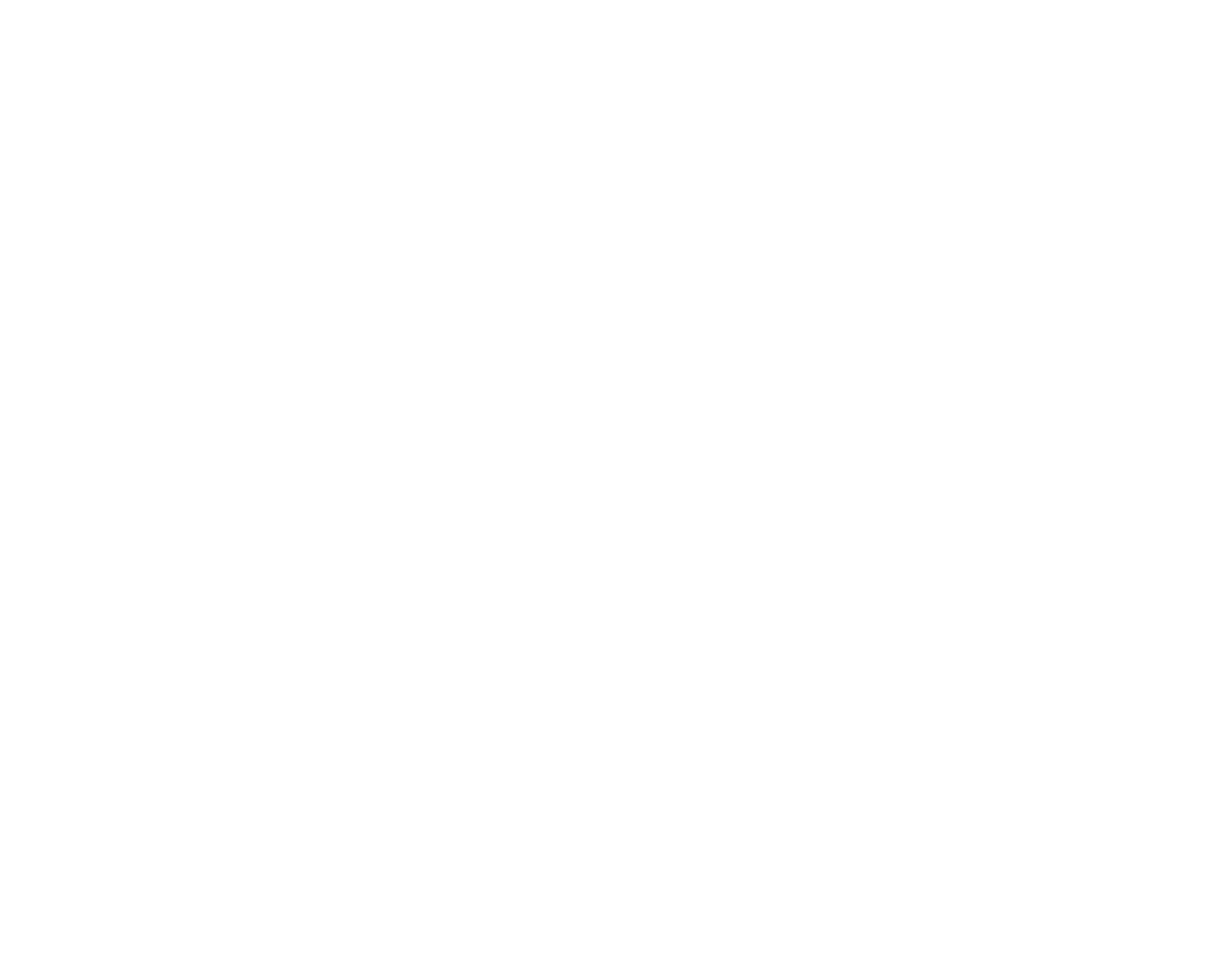
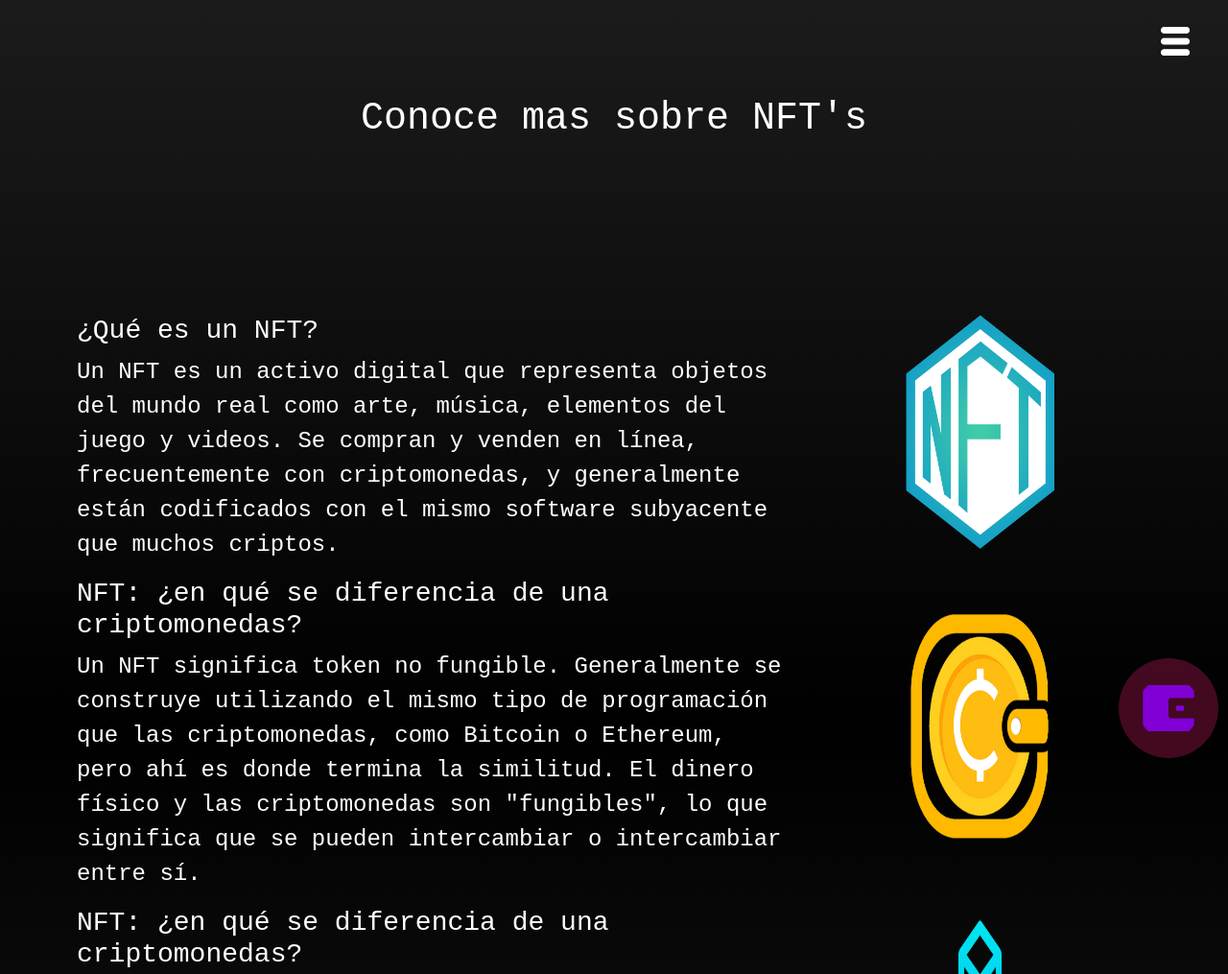
Before and after one commit to GastonSawiak/itonft, a plain HTML site: page learn.html in a window 1280 px wide. Shown: the top 1015 px of the page at 96% size. Before the commit the page ends 800 px from the top, so only its background shows below. Drawn offline with Linux system fonts and the light colour scheme.

Commit message:
faq/contact/walletbtn done

```diff
--- a/learn.html
+++ b/learn.html
@@ -40,7 +40,42 @@
         </div>
     </header>
 
+    <section id="learn">
+        <div class="learn-title">
+            <h1>Conoce mas sobre NFT's</h1>
+        </div>
+        <div class="learn-content row">
+            <div class="learn-content1 col-lg-8">
+                <h3>¿Qué es un NFT?</h3>
+                <p>Un NFT es un activo digital que representa objetos del mundo real como arte, música, elementos del juego y videos. Se compran y venden en línea, frecuentemente con criptomonedas, y generalmente están codificados con el mismo software subyacente que muchos criptos.</p>
+            </div>
+            <div class="learn-img1 col-lg-4">
+                <img src="assets/img/imglearn/nftlogo.png" alt="">
+            </div>
+            <div class="learn-content1 col-lg-8">
+                <h3>NFT: ¿en qué se diferencia de una criptomonedas?</h3>
+                <p>Un NFT significa token no fungible. Generalmente se construye utilizando el mismo tipo de programación que las criptomonedas, como Bitcoin o Ethereum, pero ahí es donde termina la similitud. El dinero físico y las criptomonedas son "fungibles", lo que significa que se pueden intercambiar o intercambiar entre sí.</p>
+            </div>
+            <div class="learn-img1 col-lg-4">
+                <img src="assets/img/imglearn/cryptologo.png" alt="">
+            </div>
+            <div class="learn-content1 col-lg-8">
+                <h3>NFT: ¿en qué se diferencia de una criptomonedas?</h3>
+                <p>¿Dónde existen? En una cadena de bloques, que es un libro mayor público distribuido que registra las transacciones. Probablemente estás más familiarizado con blockchain como el proceso subyacente que hace posibles las criptomonedas.<br>
 
+                    ¿Dónde se mantienen? En la cadena de bloques Ethereum, aunque otras cadenas de bloques también las admiten.<br>
+
+                    ¿Dónde crea? Se "acuña" a partir de objetos digitales que representan elementos tangibles e intangibles</p>
+            </div>
+            <div class="learn-img1 col-lg-4">
+                <img src="assets/img/imglearn/blackchainlogo.png" alt="">
+            </div>
+        </div>
+    </section>
+
+    <div class="wallet-btn">
+        <a href="#"><img src="assets/btn/cryptowallet.png" alt=""></a>
+    </div>
 
 <script src="js/script.js"></script>
 <script src="bootstrap/js/bootstrap.js"></script>
--- a/styles/style.css
+++ b/styles/style.css
@@ -80,6 +80,7 @@ nav ul li a:hover{
     color: #fff;
     text-align: center;
     margin-top: 150px;
+    z-index: 1;
 }
 .title-home h1{
     font-size: 70px;
@@ -95,6 +96,17 @@ nav ul li a:hover{
 }
 .changer:hover:before {
     content: "JAPON";
+}
+/*wallet icono*/
+.wallet-btn img{
+    position: fixed;
+    z-index: 2;
+    bottom: 0;
+    right: 0;
+    padding: 20px;
+    margin: 10px;
+    background-color: rgba(131, 18, 65, 0.5);
+    border-radius: 50%;
 }
 /*LANDING HOME*/
 
@@ -146,3 +158,26 @@ nav ul li a:hover{
 .btn-dark:hover {
     transform: scale(0.95);
 }
+
+/*#####################################################*/
+
+/*Learn*/
+
+.learn-title {
+    color: #fff;
+    text-align: center;
+    margin: 100px;
+}
+.learn-content {
+    color: #fff;
+    font-size: 1.5rem;
+    padding: 5rem;
+}
+.learn-img1 {
+    display: flex;
+    justify-content: center;
+    margin-bottom: 30px;
+}
+.learn-img1 img{
+    width: 50%;
+}
```
Also changed, not shown: collections.html (+3 -0 lines), index.html (+4 -0 lines), assets/btn/cryptowallet.png (added), assets/img/imglearn/blackchainlogo.png (added), assets/img/imglearn/cryptologo.png (added), assets/img/imglearn/nftlogo.png (added).
